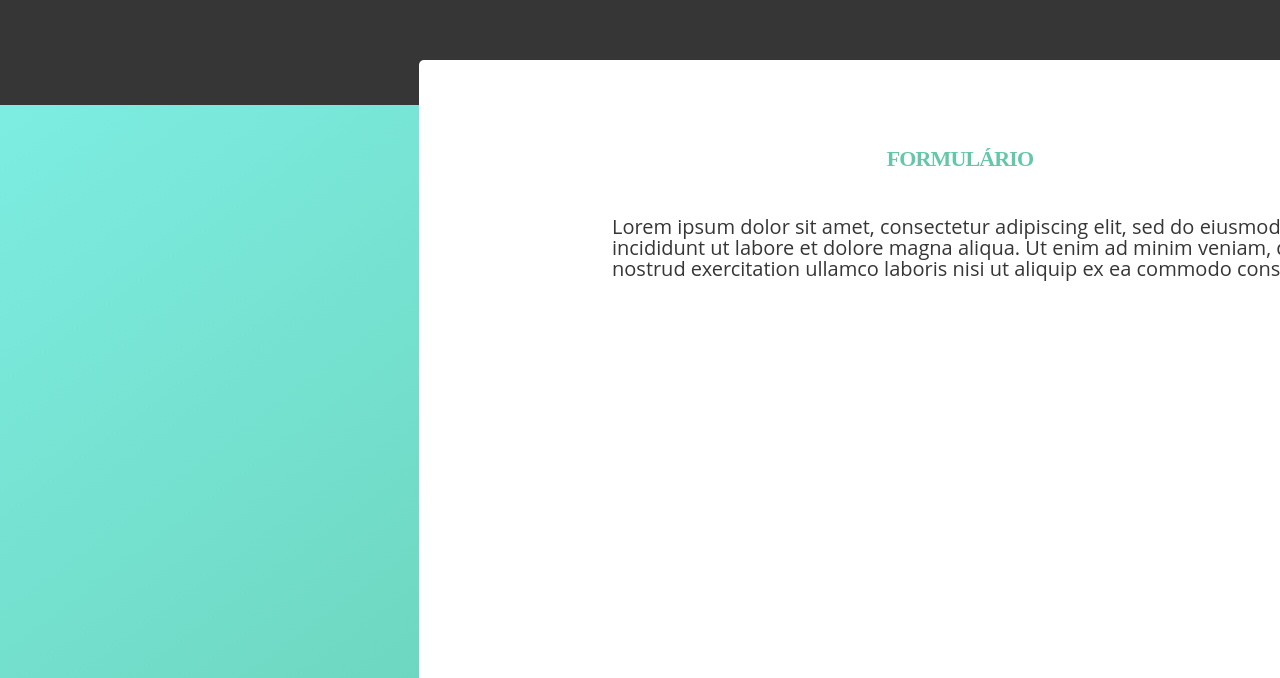
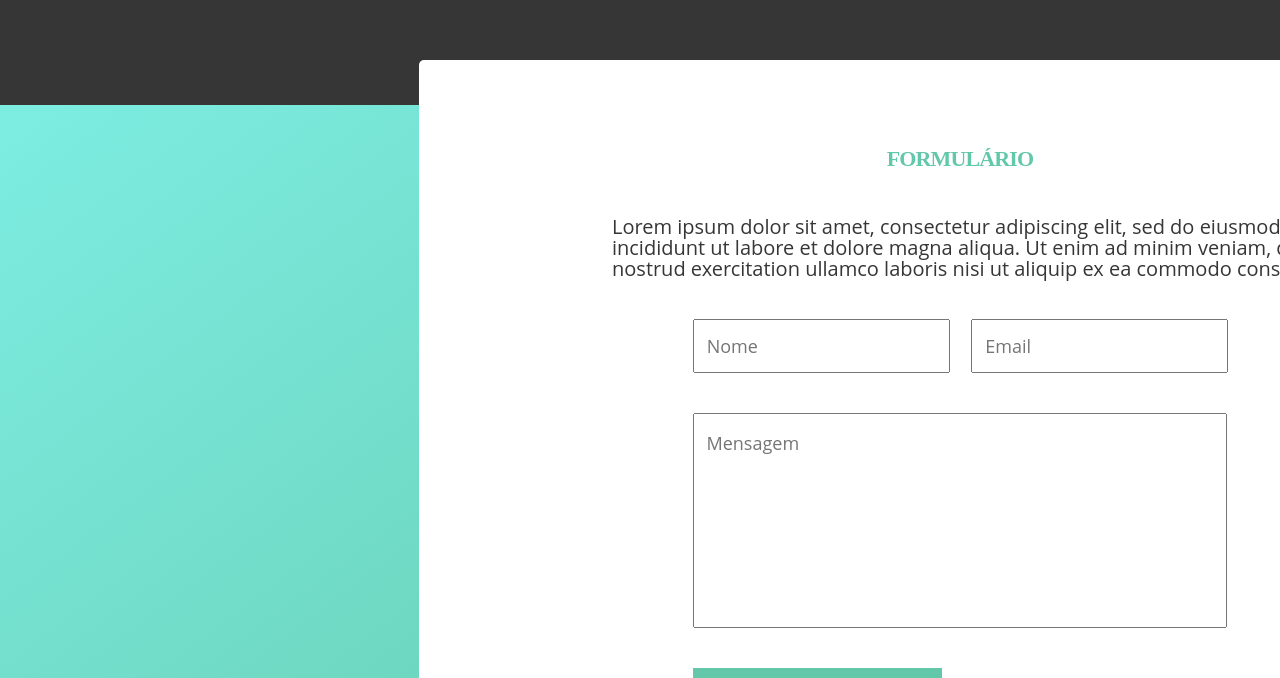
Before and after one commit to leocrispim/SorocabacomLandingPage, a React (Create React App) app: page / in a window 1280 px wide. Shown: the part 2122-2800 px from the top of the page. Built offline with nearby package versions, Linux system fonts and the light colour scheme.

Commit message:
Terceiro container completo

```diff
--- a/src/App.js
+++ b/src/App.js
@@ -14,7 +14,7 @@ function App() {
      <SC.FirstContainer>
       <SC.Header>
         <SC.HeaderLogo src={GiantGamesLogo}/>
-        SUPERGIANT GAMES
+        SUPERGIANTGAMES
       </SC.Header>
 
       <SC.GameCardContainer>
@@ -63,6 +63,17 @@ function App() {
       <SC.FormWhiteBox>
         <SC.FormWhiteBoxTitle>FORMULÁRIO</SC.FormWhiteBoxTitle>
         <SC.FormWhiteBoxText>Lorem ipsum dolor sit amet, consectetur adipiscing elit, sed do eiusmod tempor incididunt ut labore et dolore magna aliqua. Ut enim ad minim veniam, quis nostrud exercitation ullamco laboris nisi ut aliquip ex ea commodo consequat.</SC.FormWhiteBoxText>
+
+        <SC.FormWrapper>
+          <SC.SmallInput type="text" placeholder="Nome"></SC.SmallInput>
+          <SC.SmallInput2 type="text" placeholder="Email"></SC.SmallInput2>
+          <SC.LargeInput type="text" placeholder="Mensagem"></SC.LargeInput>
+          <SC.SendButton>ENVIAR</SC.SendButton>
+        </SC.FormWrapper>
+
+
+
+
       </SC.FormWhiteBox>
     </SC.ThirdContainer>
 
--- a/src/Styled.js
+++ b/src/Styled.js
@@ -269,6 +269,73 @@ export const FormWhiteBoxText = styled.p`
     margin: 0;
 `
 
+export const FormWrapper = styled.form`
+    position: relative;
+    /* top: 20px; */
+    top: 150px;
+    width: 528px;
+    height: 400px;
+    left: 277.44px;
+    gap: 10px;
+    place-content: center;
+    justify-items: center;
+    display: grid;
+    grid-template-columns: 1fr 1fr;
+    grid-template-rows: 1fr 3fr 1fr;
+    grid-column-gap: 21.64px;
+    grid-row-gap: 39.79px;
+`
+
+export const SmallInput = styled.input`
+    grid-column-start: 1;
+    grid-column-end: 1;
+    grid-row-start: 1;
+    grid-row-end: 1;
+    width: 249px;
+    height: 48px;
+    text-indent: 10px;
+    font: normal normal normal 18px/30px 'Open Sans';
+`
+
+export const SmallInput2 = styled.input`
+    grid-column-start: 2;
+    grid-column-end: 2;
+    grid-row-start: 1;
+    grid-row-end: 1;
+    width: 249px;
+    height: 48px;
+    text-indent: 10px;
+    font: normal normal normal 18px/30px 'Open Sans';
+`
+
+export const LargeInput = styled.textarea`
+    grid-column-start: 1;
+    grid-column-end: 3;
+    grid-row-start: 2;
+    grid-row-end: 2;
+    width: 528px;
+    height: 197px;
+    text-indent: 10px;
+    padding-top: 14.25px;
+    text-align: left;
+    font: normal normal normal 18px/30px 'Open Sans';
+    resize: none;
+`
+
+export const SendButton = styled.button`
+    grid-column-start: 1;
+    grid-column-end: 1;
+    grid-row-start: 3;
+    grid-row-end: 3;
+    width: 249px;
+    height: 48px;
+    margin-right: 7px;
+    border: none;
+    background: #63C7A9 0% 0% no-repeat padding-box;
+    font: normal normal normal 18px/30px 'Open Sans';
+    color: #FFFFFF;
+`
+
 export const Footer = styled.footer`
     height: 410px;
     width: 1920px;
```
Also changed, not shown: 1 other file (tests, documents, lock files or other folders).
